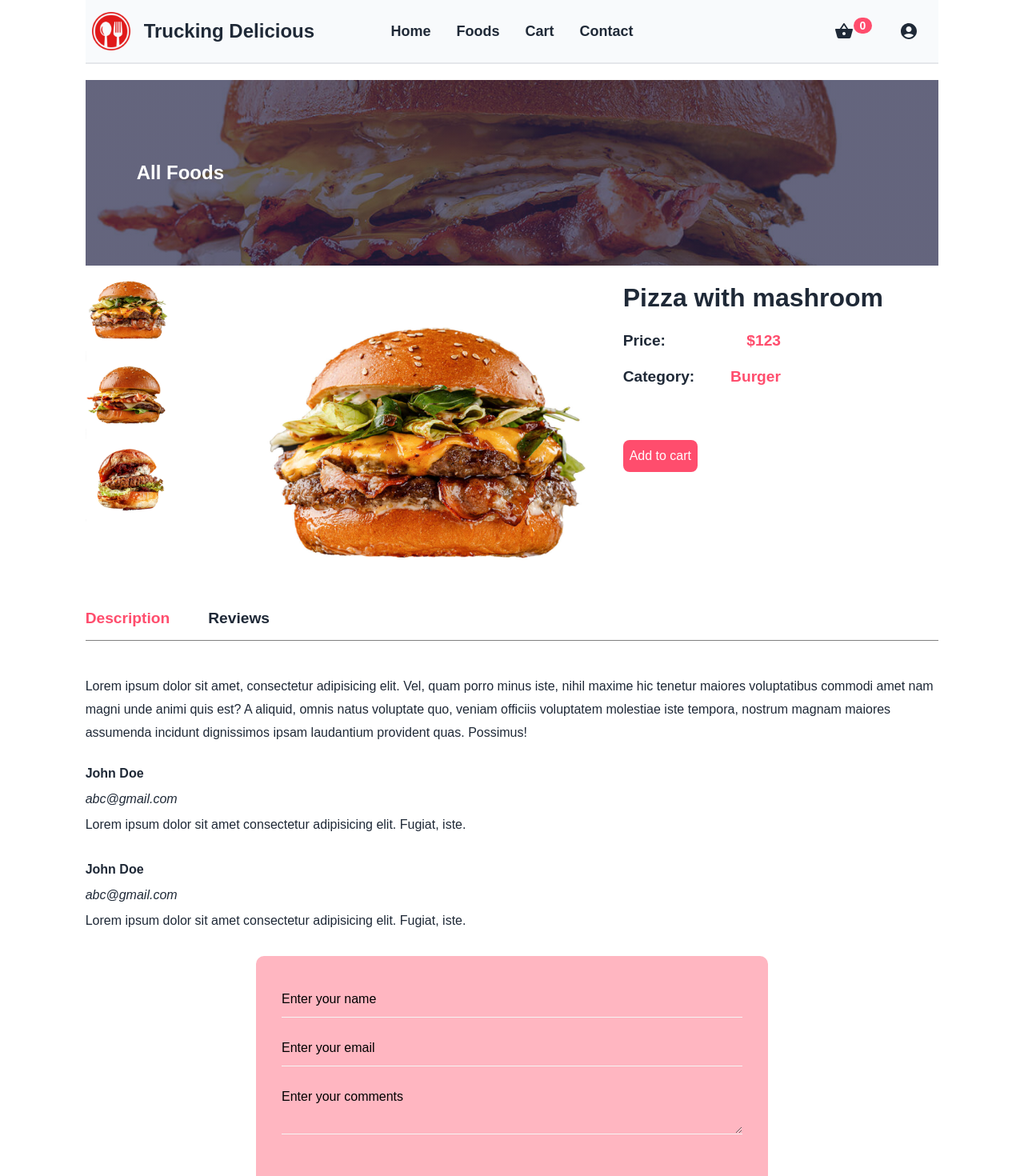
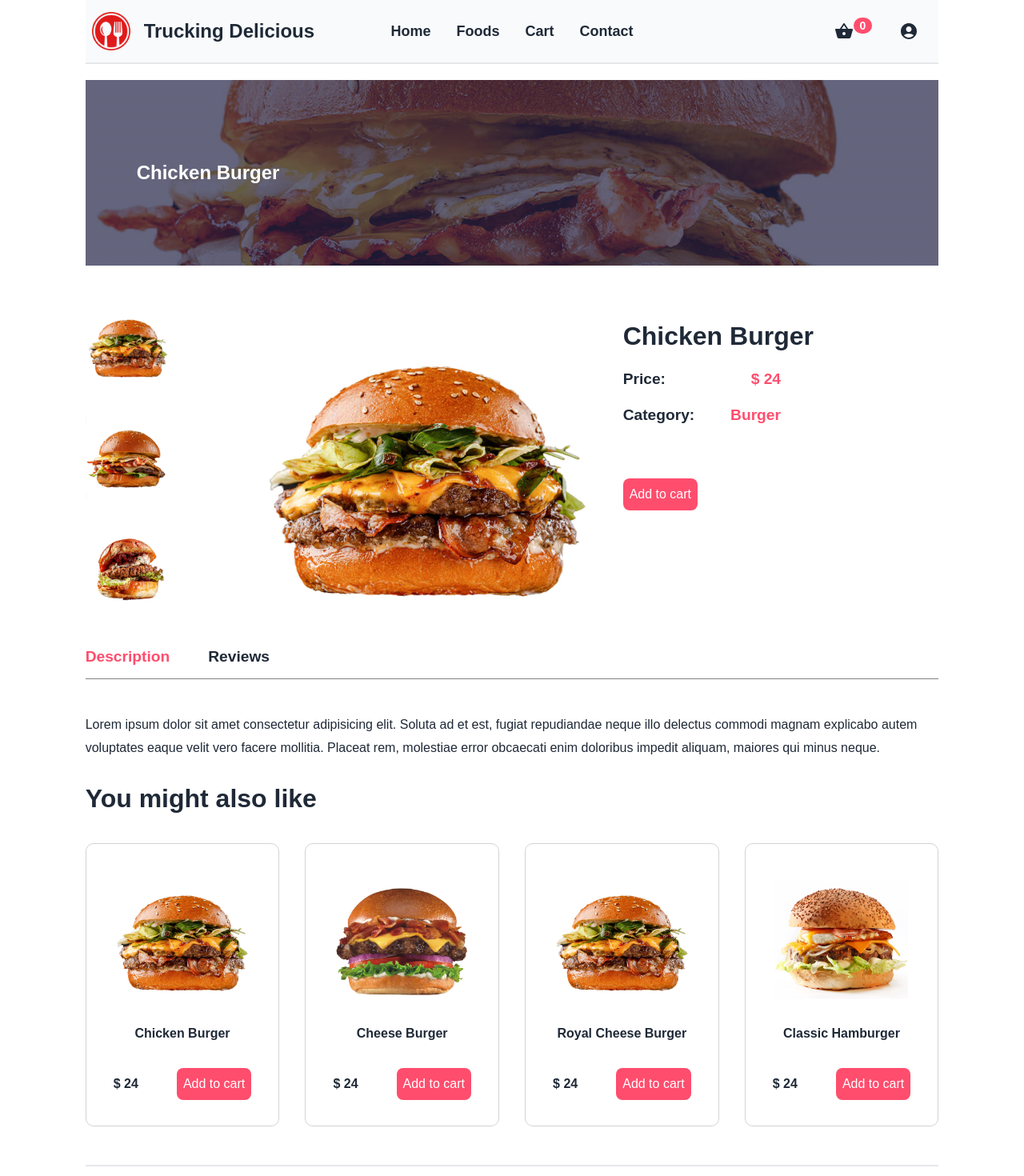
Before and after one commit to ruhulamin111/trucking-delicious, a React (Create React App) app: page /foods/01 in a window 1280 px wide. Shown: the top 1470 px of the page at 80% size. Built offline with nearby package versions, Linux system fonts and the light colour scheme.

Commit message:
related product show

```diff
--- a/src/components/UI/CommonSection/CommonSection.js
+++ b/src/components/UI/CommonSection/CommonSection.js
@@ -1,10 +1,10 @@
 import React from 'react'
 import '../../../styles/CommonSection.css'
 
-const CommonSection = () => {
+const CommonSection = ({ title }) => {
     return (
         <section className='common_section'>
-            <h1 className='text-white font-bold text-2xl ml-16'>All Foods</h1>
+            <h1 className='text-white font-bold text-2xl ml-16'>{title}</h1>
         </section>
     )
 }
--- a/src/pages/FoodDetails.jsx
+++ b/src/pages/FoodDetails.jsx
@@ -5,26 +5,40 @@ import img1 from '../assets/images/product_01.1.jpg'
 import '../styles/FoodDetails.css'
 import { useParams } from 'react-router-dom'
 import products from '../assets/fake-data/products'
+import { useDispatch } from 'react-redux'
+import { cartActions } from '../store/shoppingCart/cartSlice'
+import FoodCard from '../components/UI/FoodCard/FoodCard'
 
 const FoodDetails = () => {
     const [tab, setTab] = useState('desc')
     const { id } = useParams()
     const product = products.find(product => product.id === id)
+    const { title, price, desc, category, image01 } = product;
     const [previewImg, setPreviewImg] = useState(product.image01)
+    const relatedProduct = products.filter(item => category === item.category)
+    const disPatch = useDispatch()
+    const addToCart = () => {
+        disPatch(cartActions.addItem({
+            id,
+            title,
+            image01,
+            price
+        }))
+    }
 
     return (
         <Helmet title='Food Details'>
-            <CommonSection />
-            <section className=''>
+            <CommonSection title={title} />
+            <section className='food_section'>
                 <div className='food_details_section'>
                     <div className="product_img">
                         <div className="img_item" onClick={() => setPreviewImg(product.image01)}>
                             <img src={product.image01} alt="" />
                         </div>
-                        <div className="img_item" onClick={() => setPreviewImg(product.image01)}>
+                        <div className="img_item" onClick={() => setPreviewImg(product.image02)}>
                             <img src={product.image02} alt="" />
                         </div>
-                        <div className="img_item" onClick={() => setPreviewImg(product.image01)}>
+                        <div className="img_item" onClick={() => setPreviewImg(product.image03)}>
                             <img src={product.image03} alt="" />
                         </div>
                     </div>
@@ -32,27 +46,27 @@ const FoodDetails = () => {
                         <img src={previewImg} alt="" />
                     </div>
                     <div className='single_product_content'>
-                        <h1 className="product_title">Pizza with mashroom</h1>
+                        <h1 className="product_title">{title}</h1>
                         <div className='product_price'>
                             <p>Price: </p>
-                            <span>$123</span>
+                            <span>$ {price}</span>
                         </div>
                         <div className="product_price">
                             <p>Category: </p>
-                            <span>Burger</span>
+                            <span>{category}</span>
                         </div>
-                        <button className='home_button'>Add to cart</button>
+                        <button className='home_button' onClick={addToCart}>Add to cart</button>
                     </div>
                 </div>
                 <div className="product_desc">
                     <div className="tab">
-                        <h5 className='active_tab'>Description</h5>
-                        <h5>Reviews</h5>
+                        <h5 className={`${tab === 'desc' && 'active_tab'}`} onClick={() => setTab('desc')}>Description</h5>
+                        <h5 className={`${tab === 'rev' && 'active_tab'}`} onClick={() => setTab('rev')}>Reviews</h5>
                     </div>
+                    {tab === 'desc' ?
                         <div className="tab_content">
-                        <p>Lorem ipsum dolor sit amet, consectetur adipisicing elit. Vel, quam porro minus iste, nihil maxime hic tenetur maiores voluptatibus commodi amet nam magni unde animi quis est? A aliquid, omnis natus voluptate quo, veniam officiis voluptatem molestiae iste tempora, nostrum magnam maiores assumenda incidunt dignissimos ipsam laudantium provident quas. Possimus!</p>
-                    </div>
-                </div>
+                            <p>{desc}</p>
+                        </div> : <>
                             <div className="review">
                                 <p className='review_name'>John Doe</p>
                                 <p className='review_mail'>abc@gmail.com</p>
@@ -77,6 +91,19 @@ const FoodDetails = () => {
                                     <input className='message_button' type="submit" value="Send message" />
                                 </form>
                             </div>
+                        </>
+                    }
+                </div>
+                <div>
+                    <h1 className='related_title'>You might also like</h1>
+                    <div className='all_food_section'>
+                        {
+                            relatedProduct.map((item, i) =>
+                                <FoodCard key={i} item={item} />
+                            )
+                        }
+                    </div>
+                </div>
 
             </section>
         </Helmet>
--- a/src/styles/FoodDetails.css
+++ b/src/styles/FoodDetails.css
@@ -1,11 +1,22 @@
+.food_section {
+    margin: 3rem 0;
+}
+
 .food_details_section {
     display: grid;
     grid-template-columns: 20% 40% 40%;
     justify-content: space-between;
 }
 
+.product_img {
+    display: flex;
+    flex-direction: column;
+    gap: 2rem;
+}
+
 .img_item img {
     width: 50%;
+    cursor: pointer;
 }
 
 .product_title {
@@ -105,3 +116,8 @@
     font-style: italic;
     margin-bottom: .5rem;
 }
+
+.related_title {
+    font-weight: bold;
+    font-size: 2rem;
+}
```
Lines whose indentation alone changed are shown as unchanged.
